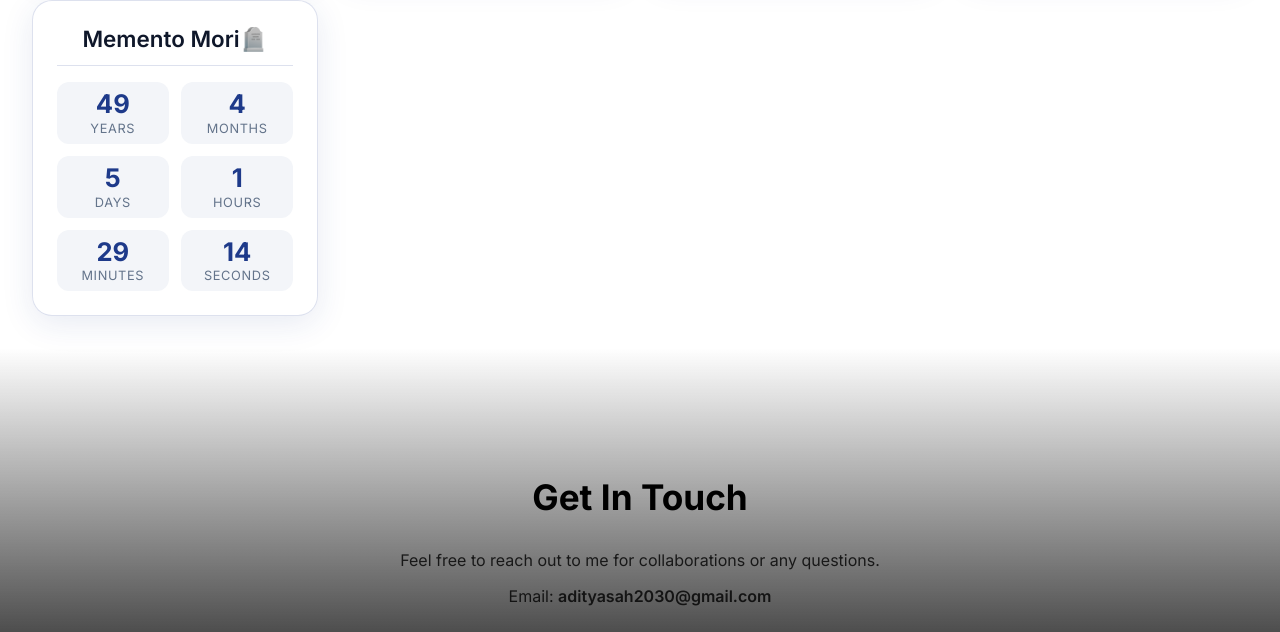
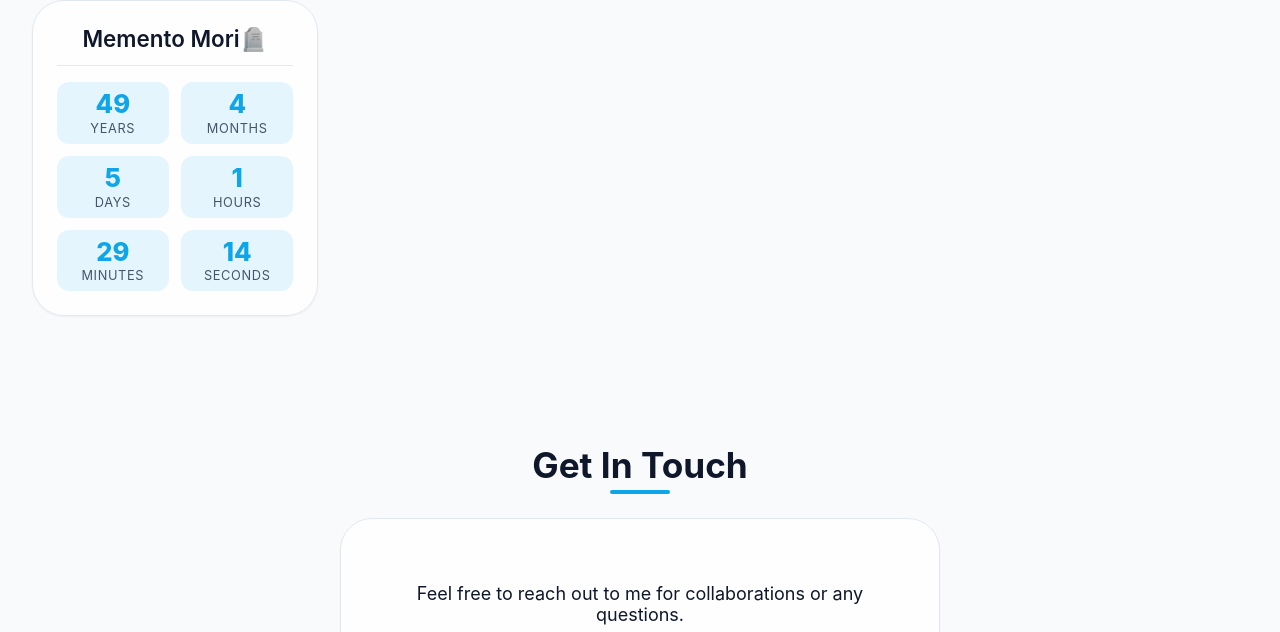
Before and after one commit to AdityaSah2030/AdiMori, a plain HTML site: page index.html in a window 1280 px wide. Shown: the part 846-1478 px from the top of the page. Drawn offline with Linux system fonts and the light colour scheme.

Commit message:
updated theme

```diff
--- a/index.html
+++ b/index.html
@@ -1,20 +1,19 @@
 <!DOCTYPE html>
-<html lang="en">
+<html lang="en" data-theme="light">
 <head>
     <meta charset="UTF-8">
     <meta name="viewport" content="width=device-width, initial-scale=1.0">
-    <title>AdiMori</title>
+    <title>Aditya Sah - Timer</title>
     <link rel="preconnect" href="https://fonts.googleapis.com">
     <link rel="preconnect" href="https://fonts.gstatic.com" crossorigin>
     <link href="https://fonts.googleapis.com/css2?family=Inter:wght@300;400;600;700&family=Outfit:wght@300;400;600;800&display=swap" rel="stylesheet">
-    <link rel="stylesheet" href="https://cdnjs.cloudflare.com/ajax/libs/font-awesome/6.4.0/css/all.min.css">
+    <link rel="stylesheet" href="https://cdnjs.cloudflare.com/ajax/libs/font-awesome/6.5.1/css/all.min.css">
     <link rel="stylesheet" href="style.css">
 </head>
 <body>
     <button id="theme-toggle" class="theme-toggle" aria-label="Toggle Theme">
         <i class="fas fa-moon"></i>
     </button>
-    <div class="background-animation"></div>
     <main class="container">
         <header>
             <h1 class="page-title">AdiMori</h1>
@@ -29,7 +28,7 @@
             <h2>Get In Touch</h2>
             <div class="contact-content">
                 <p>Feel free to reach out to me for collaborations or any questions.</p>
-                <p>Email: <a href="mailto:adityasah2030@gmail.com">adityasah2030@gmail.com</a></p>
+                <a href="mailto:adityasah2030@gmail.com" class="contact-email">adityasah2030@gmail.com</a>
 
                 <div class="social-links">
                     <a href="https://www.linkedin.com/in/adityasah2030" class="social-link" title="LinkedIn" target="_blank" rel="noopener noreferrer">
@@ -39,16 +38,10 @@
                         <i class="fab fa-github"></i>
                     </a>
                     <a href="https://twitter.com/adityasah2030" class="social-link" title="Twitter" target="_blank" rel="noopener noreferrer">
-                        <i class="fab fa-twitter"></i>
+                        <i class="fa-brands fa-x-twitter"></i>
                     </a>
                     <a href="http://www.instagram.com/adityasah2030" class="social-link" title="Instagram" target="_blank" rel="noopener noreferrer">
                         <i class="fab fa-instagram"></i>
-                    </a>
-                    <a href="https://discord.com/users/adityasah2030" class="social-link" title="Discord" target="_blank" rel="noopener noreferrer">
-                        <i class="fab fa-discord"></i>
-                    </a>
-                    <a href="https://t.me/adityasah2030" class="social-link" title="Telegram" target="_blank" rel="noopener noreferrer">
-                        <i class="fab fa-telegram-plane"></i>
                     </a>
                 </div>
             </div>
@@ -56,10 +49,14 @@
     </section>
 
     <footer>
-        <div class="footer-container">
-            <p>© 2026 Aditya Sah Photography. All rights reserved.</p>
+        <div class="container">
+            <p class="copyright">© 2026 Aditya Sah. All rights reserved.</p>
         </div>
     </footer>
+
+    <div class="back-to-top">
+        <i class="fas fa-arrow-up"></i>
+    </div>
 
     <!-- Scripts -->
     <script src="data.js"></script>
--- a/script.js
+++ b/script.js
@@ -199,4 +199,23 @@ document.addEventListener('DOMContentLoaded', () => {
             });
         });
     });
+
+    // Back to top button logic
+    const backToTop = document.querySelector('.back-to-top');
+    if (backToTop) {
+        window.addEventListener('scroll', () => {
+            if (window.pageYOffset > 300) {
+                backToTop.classList.add('show');
+            } else {
+                backToTop.classList.remove('show');
+            }
+        });
+
+        backToTop.addEventListener('click', () => {
+            window.scrollTo({
+                top: 0,
+                behavior: 'smooth'
+            });
+        });
+    }
 });
--- a/style.css
+++ b/style.css
@@ -1,75 +1,75 @@
 :root {
-    /* Default to Dark Mode */
-    --bg-color: #0a1526;
-    --text-color: #f8fafc;
-    --glass-bg: rgba(16, 33, 62, 0.5);
-    --glass-border: rgba(255, 255, 255, 0.08);
-    --glass-shadow: 0 8px 32px 0 rgba(0, 0, 0, 0.5);
-    --card-hover-bg: rgba(30, 58, 138, 0.25);
-    --card-hover-shadow: 0 15px 35px rgba(0, 0, 0, 0.4), inset 0 0 15px rgba(255, 255, 255, 0.05);
-    --unit-bg: rgba(0, 0, 0, 0.3);
-    --unit-bg-hover: rgba(0, 0, 0, 0.5);
-    --unit-text: #ffffff;
-    --unit-label: #94a3b8;
-    --title-color: #0066CC;
-    --anim-bg-1: rgba(0, 102, 204, 0.2);
-    --anim-bg-2: rgba(30, 58, 138, 0.3);
-    --total-view-bg: rgba(10, 21, 38, 0.95);
-    --total-value-gradient: linear-gradient(135deg, #3b82f6, #60a5fa);
-    --total-label: #cbd5e1;
-    --close-btn-bg: rgba(255, 255, 255, 0.1);
-    --close-btn-hover: rgba(255, 255, 255, 0.2);
-    --close-btn-color: #ffffff;
-    --timer-bar-bg: rgba(255, 255, 255, 0.1);
+    /* Light Mode */
+    --bg-color: #F8FAFC;
+    --text-color: #0F172A;
+    --glass-bg: rgba(255, 255, 255, 0.8);
+    --glass-border: #E2E8F0;
+    --glass-shadow: 0 1px 2px 0 rgba(0, 0, 0, 0.05);
+    --card-hover-bg: #FFFFFF;
+    --card-hover-shadow: 0 10px 25px -5px rgba(14, 165, 233, 0.25);
+    --unit-bg: rgba(14, 165, 233, 0.1);
+    --unit-bg-hover: rgba(14, 165, 233, 0.2);
+    --unit-text: #0EA5E9;
+    --unit-label: #475569;
+    --title-color: #0F172A;
+    --anim-bg-1: rgba(14, 165, 233, 0.08);
+    --anim-bg-2: rgba(2, 132, 199, 0.08);
+    --total-view-bg: rgba(255, 255, 255, 0.95);
+    --total-value-gradient: linear-gradient(135deg, #0EA5E9, #0284C7);
+    --total-label: #475569;
+    --close-btn-bg: rgba(14, 165, 233, 0.1);
+    --close-btn-hover: rgba(14, 165, 233, 0.2);
+    --close-btn-color: #0EA5E9;
+    --timer-bar-bg: rgba(14, 165, 233, 0.1);
+
+    /* Contact Section - Light Theme overrides */
+    --contact-text: #0F172A;
+    --social-bg: #F8FAFC;
+    --social-color: #475569;
+    --social-hover: #0EA5E9;
+    --contact-link: #0EA5E9;
+}
+
+[data-theme="dark"] {
+    /* Dark Mode */
+    --bg-color: #0F172A;
+    --text-color: #F8FAFC;
+    --glass-bg: rgba(30, 41, 59, 0.8);
+    --glass-border: #334155;
+    --glass-shadow: 0 4px 6px -1px rgba(0, 0, 0, 0.3);
+    --card-hover-bg: #1E293B;
+    --card-hover-shadow: 0 10px 25px -5px rgba(56, 189, 248, 0.3);
+    --unit-bg: rgba(56, 189, 248, 0.15);
+    --unit-bg-hover: rgba(56, 189, 248, 0.25);
+    --unit-text: #38BDF8;
+    --unit-label: #94A3B8;
+    --title-color: #F8FAFC;
+    --anim-bg-1: rgba(56, 189, 248, 0.08);
+    --anim-bg-2: rgba(125, 211, 252, 0.08);
+    --total-view-bg: rgba(15, 23, 42, 0.95);
+    --total-value-gradient: linear-gradient(135deg, #38BDF8, #7DD3FC);
+    --total-label: #94A3B8;
+    --close-btn-bg: rgba(56, 189, 248, 0.15);
+    --close-btn-hover: rgba(56, 189, 248, 0.25);
+    --close-btn-color: #38BDF8;
+    --timer-bar-bg: rgba(56, 189, 248, 0.15);
 
     /* Contact Section - Dark Theme overrides */
-    --contact-text: #e2e8f0;
-    --social-bg: transparent;
-    --social-color: #ffffff;
-    --social-hover: #60a5fa;
-    --contact-link: #0066CC;
-}
-
-[data-theme="light"] {
-    /* Light Mode (White & Navy Blue) */
-    --bg-color: #ffffff;
-    --text-color: #0f172a;
-    --glass-bg: rgba(255, 255, 255, 0.8);
-    --glass-border: rgba(30, 58, 138, 0.15);
-    --glass-shadow: 0 8px 32px 0 rgba(30, 58, 138, 0.1);
-    --card-hover-bg: #ffffff;
-    --card-hover-shadow: 0 15px 35px rgba(0, 102, 204, 0.15), inset 0 0 15px rgba(255, 255, 255, 0.5);
-    --unit-bg: rgba(30, 58, 138, 0.05);
-    --unit-bg-hover: rgba(30, 58, 138, 0.1);
-    --unit-text: #1e3a8a;
-    --unit-label: #64748b;
-    --title-color: #0066CC;
-    --anim-bg-1: rgba(30, 58, 138, 0.08);
-    --anim-bg-2: rgba(0, 102, 204, 0.08);
-    --total-view-bg: rgba(255, 255, 255, 0.95);
-    --total-value-gradient: linear-gradient(135deg, #0066CC, #1e3a8a);
-    --total-label: #475569;
-    --close-btn-bg: rgba(30, 58, 138, 0.1);
-    --close-btn-hover: rgba(30, 58, 138, 0.2);
-    --close-btn-color: #1e3a8a;
-    --timer-bar-bg: rgba(30, 58, 138, 0.1);
-
-    /* Contact Section - Light Theme overrides */
-    --contact-text: #000000;
-    --social-bg: transparent;
-    --social-color: #000000;
-    --social-hover: #333333;
-    --contact-link: #000000;
+    --contact-text: #F8FAFC;
+    --social-bg: #0F172A;
+    --social-color: #94A3B8;
+    --social-hover: #38BDF8;
+    --contact-link: #38BDF8;
 }
 
 * {
     margin: 0;
     padding: 0;
     box-sizing: border-box;
-    font-family: 'Inter', sans-serif;
 }
 
 body {
+    font-family: -apple-system, BlinkMacSystemFont, "SF Pro Display", "SF Pro Text", "Helvetica Neue", Arial, sans-serif;
     background-color: var(--bg-color);
     color: var(--text-color);
     min-height: 100vh;
@@ -104,25 +104,6 @@ body {
     background: var(--card-hover-bg);
 }
 
-/* Dynamic background */
-.background-animation {
-    position: fixed;
-    top: 0;
-    left: 0;
-    width: 100vw;
-    height: 100vh;
-    background: radial-gradient(circle at 10% 20%, var(--anim-bg-1), transparent 30%),
-                radial-gradient(circle at 90% 80%, var(--anim-bg-2), transparent 30%),
-                radial-gradient(circle at 50% 50%, var(--anim-bg-1), transparent 50%);
-    z-index: -1;
-    animation: pulse 12s ease-in-out infinite alternate;
-}
-
-@keyframes pulse {
-    0% { transform: scale(1); opacity: 0.8; }
-    100% { transform: scale(1.1); opacity: 1; }
-}
-
 main.container {
     max-width: 1600px;
     margin: 0 auto;
@@ -141,8 +122,7 @@ header {
 .page-title {
     font-size: 3.5rem;
     font-weight: 800;
-    color: var(--title-color);
-    text-shadow: 0 0 15px rgba(0, 102, 204, 0.4);
+    color: var(--accent);
     letter-spacing: -0.05em;
 }
 
@@ -160,7 +140,7 @@ header {
     backdrop-filter: blur(16px);
     -webkit-backdrop-filter: blur(16px);
     border: 1px solid var(--glass-border);
-    border-radius: 20px;
+    border-radius: 2rem;
     padding: 1.5rem;
     box-shadow: var(--glass-shadow);
     transition: transform 0.4s cubic-bezier(0.175, 0.885, 0.32, 1.275), background 0.4s ease, box-shadow 0.4s ease;
@@ -342,11 +322,11 @@ header {
     animation: shrink 10s linear forwards;
 }
 
-/* Contact Section matching image */
+/* Contact Section matching MyPortfolio */
 .contact {
-    background: linear-gradient(to bottom, transparent 0%, #1a1a1a 100%);
+    background: transparent;
     color: var(--contact-text);
-    padding: 8rem 0 2rem 0;
+    padding: 6rem 0;
     text-align: center;
     width: 100%;
     position: relative;
@@ -364,60 +344,125 @@ header {
     font-weight: 700;
     margin-bottom: 2rem;
     color: var(--contact-text);
+    position: relative;
+    display: inline-block;
+}
+
+.contact h2::after {
+    content: '';
+    position: absolute;
+    bottom: -8px;
+    left: 50%;
+    transform: translateX(-50%);
+    width: 60px;
+    height: 4px;
+    background-color: var(--contact-link);
+    border-radius: 2px;
+}
+
+.contact-content {
+    text-align: center;
+    max-width: 600px;
+    margin: 0 auto;
+    background-color: var(--glass-bg);
+    padding: 4rem 2rem;
+    border-radius: 2rem;
+    border: 1px solid var(--glass-border);
+    box-shadow: var(--glass-shadow);
+    backdrop-filter: blur(10px);
 }
 
 .contact-content p {
-    font-size: 1rem;
-    margin-bottom: 1rem;
+    font-size: 1.125rem;
+    margin-bottom: 1.5rem;
     color: var(--contact-text);
-    opacity: 0.8;
 }
 
-.contact-content a {
+.contact-email {
+    display: inline-block;
+    font-size: 1.5rem;
+    font-weight: 700;
     color: var(--contact-link);
+    margin-bottom: 2.5rem;
     text-decoration: none;
-    font-weight: 600;
+    transition: color 0.2s ease;
+}
+
+.contact-email:hover {
+    text-decoration: underline;
 }
 
 .social-links {
     display: flex;
     justify-content: center;
-    gap: 1.2rem;
-    margin-top: 2rem;
+    gap: 1.5rem;
 }
 
 .social-link {
     display: flex;
     align-items: center;
     justify-content: center;
-    width: 45px;
-    height: 45px;
+    width: 3rem;
+    height: 3rem;
     background-color: var(--social-bg);
     color: var(--social-color);
-    font-size: 1.4rem;
+    font-size: 1.25rem;
+    border-radius: 50%;
+    border: 1px solid var(--glass-border);
     text-decoration: none;
-    transition: color 0.3s, transform 0.3s;
+    transition: all 0.3s ease;
 }
 
 .social-link:hover {
-    color: var(--social-hover);
+    background-color: var(--social-hover);
+    color: #FFFFFF;
+    border-color: var(--social-hover);
     transform: translateY(-3px);
+    box-shadow: 0 4px 14px 0 rgba(14, 165, 233, 0.39);
 }
 
-/* Footer matching image */
+/* Footer matching MyPortfolio */
 footer {
-    background-color: #1a1a1a;
-    color: #ffffff;
+    padding: 3rem 0;
     text-align: center;
-    padding: 2rem 0;
-    width: 100%;
-    position: relative;
-    z-index: 5;
+    border-top: 1px solid var(--glass-border);
 }
 
-.footer-container p {
-    font-size: 0.9rem;
-    opacity: 0.9;
+.copyright {
+    font-size: 0.875rem;
+}
+
+/* --- Back to top --- */
+.back-to-top {
+    position: fixed;
+    bottom: 2rem;
+    right: 2rem;
+    width: 50px;
+    height: 50px;
+    background-color: var(--contact-link);
+    color: #FFFFFF;
+    border-radius: 50%;
+    border: none;
+    display: flex;
+    align-items: center;
+    justify-content: center;
+    cursor: pointer;
+    opacity: 0;
+    visibility: hidden;
+    transition: all 0.2s ease;
+    box-shadow: var(--glass-shadow);
+    z-index: 99;
+    font-size: 1.2rem;
+}
+
+.back-to-top.show {
+    opacity: 1;
+    visibility: visible;
+}
+
+.back-to-top:hover {
+    background-color: var(--contact-link);
+    transform: translateY(-3px);
 }
 
 @media (max-width: 1200px) {
```
Also changed, not shown: 1 other file.
